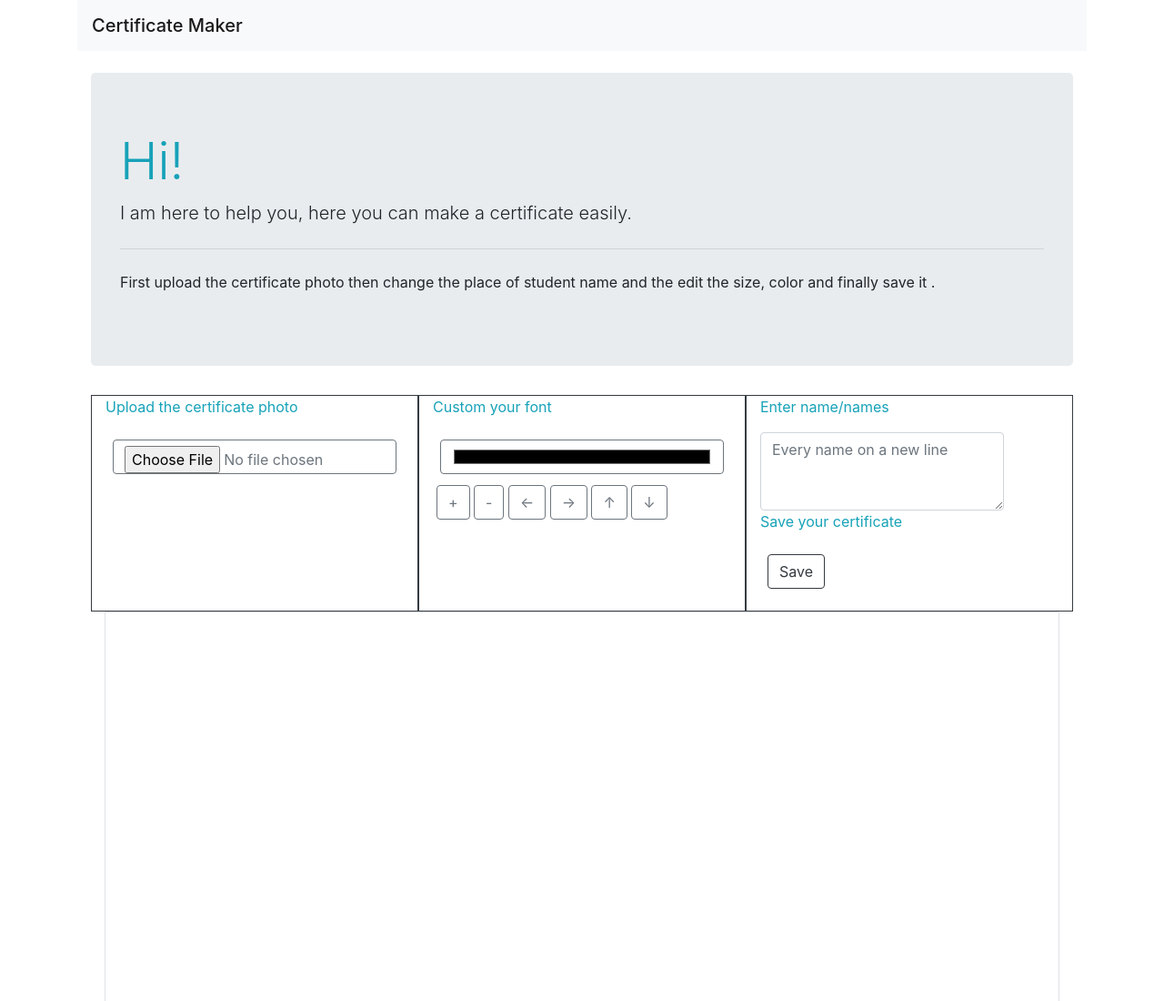
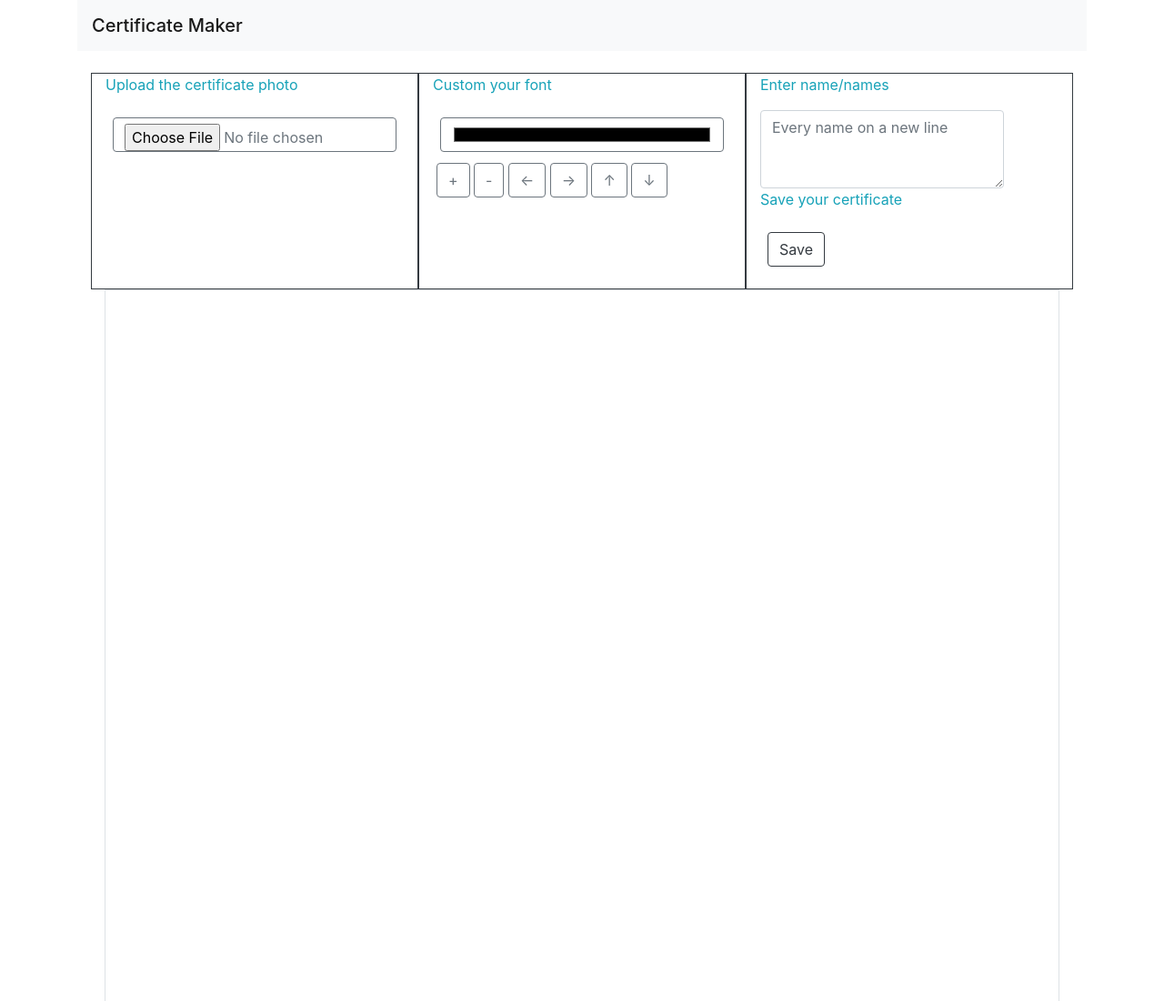
Before and after one commit to asraraljuhani/Certificate-Maker, a plain HTML site: page docs/index.html in a window 1280 px wide. Shown: the top 1100 px of the page at 91% size. Drawn offline with nearby package versions, Linux system fonts and the light colour scheme.

Commit message:
Update index.html
clean up the code

```diff
--- a/docs/index.html
+++ b/docs/index.html
@@ -16,13 +16,13 @@
   </nav>
   <div class="container ">
     <br>
-    <div class="jumbotron">
+    <!-- <div class="jumbotron">
       <h1 class="display-4 text-info">Hi!</h1>
       <p class="lead">I am here to help you, here you can make a certificate easily.</p>
       <hr class="my-4">
       <p>First upload the certificate photo then change the place of student name and the edit the size, color and finally save it .</p>
-      <!-- <a class="btn btn-info btn-lg" href="#" role="button">Learn more</a> -->
-    </div>
+      <a class="btn btn-info btn-lg" href="#" role="button">Learn more</a>
+     </div>  -->
 
 
     <div class="d-flex flex-row bd-highlight mb-3 container justify-content-md-center">
```
